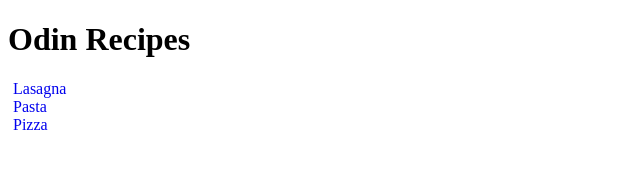
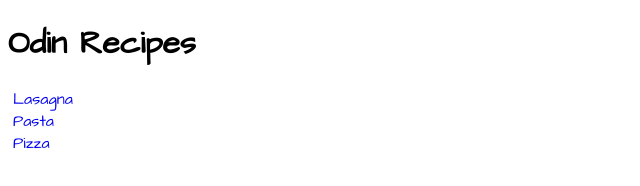
Before and after one commit to Marin-ST/Odin-recipes, a plain HTML site: page index.html in a window 1280 px wide. Shown: the whole page, without its empty margins (0-640 px from the left). Drawn offline with Linux system fonts and the light colour scheme.

Commit message:
Added a new font type

```diff
--- a/style.css
+++ b/style.css
@@ -1,3 +1,9 @@
+@import url('https://fonts.googleapis.com/css2?family=Architects+Daughter&display=swap');
+
+body{
+    font-family: 'Architects Daughter', cursive;
+}
+
 a{
     text-decoration: none;
 }
```
Also changed, not shown: recipes/lasagna.html (+8 -0 lines), recipes/pasta.html (+8 -0 lines), recipes/pizza.html (+8 -0 lines).
